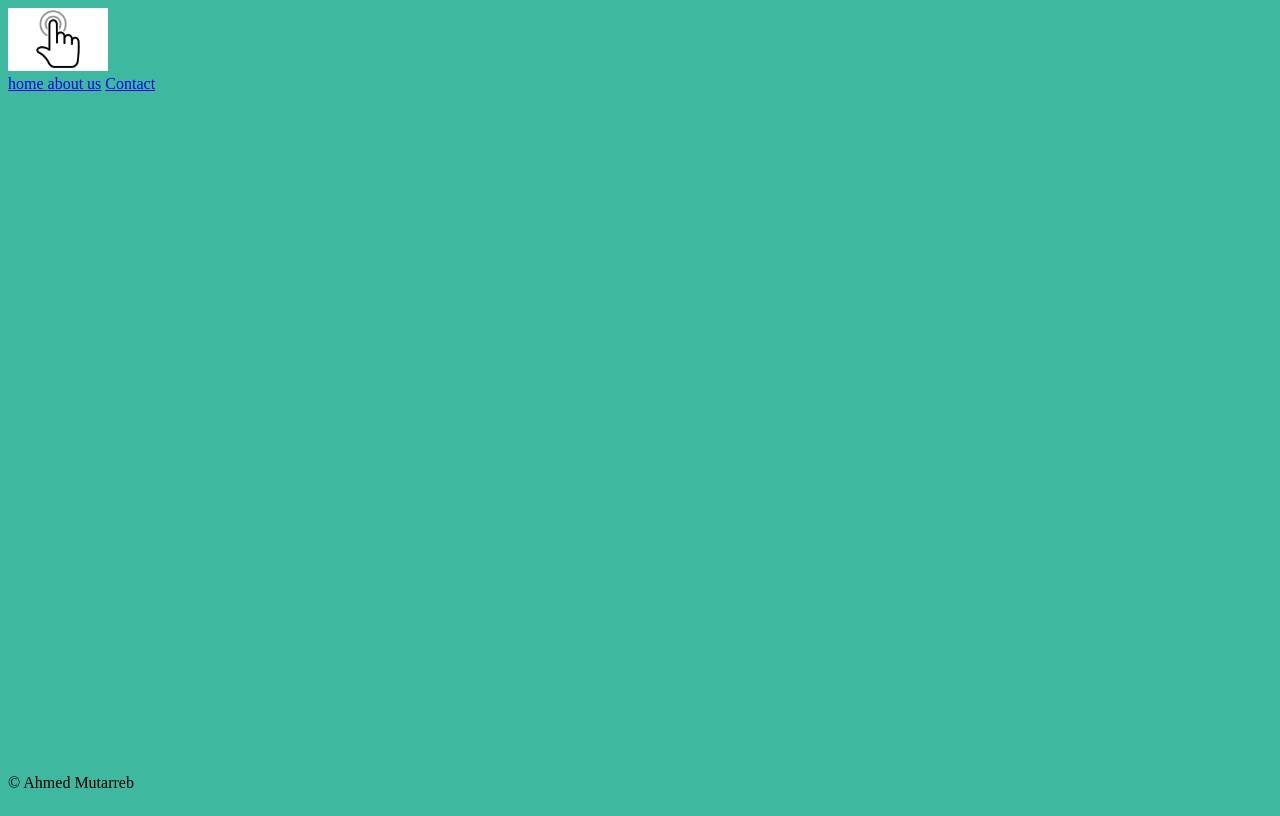
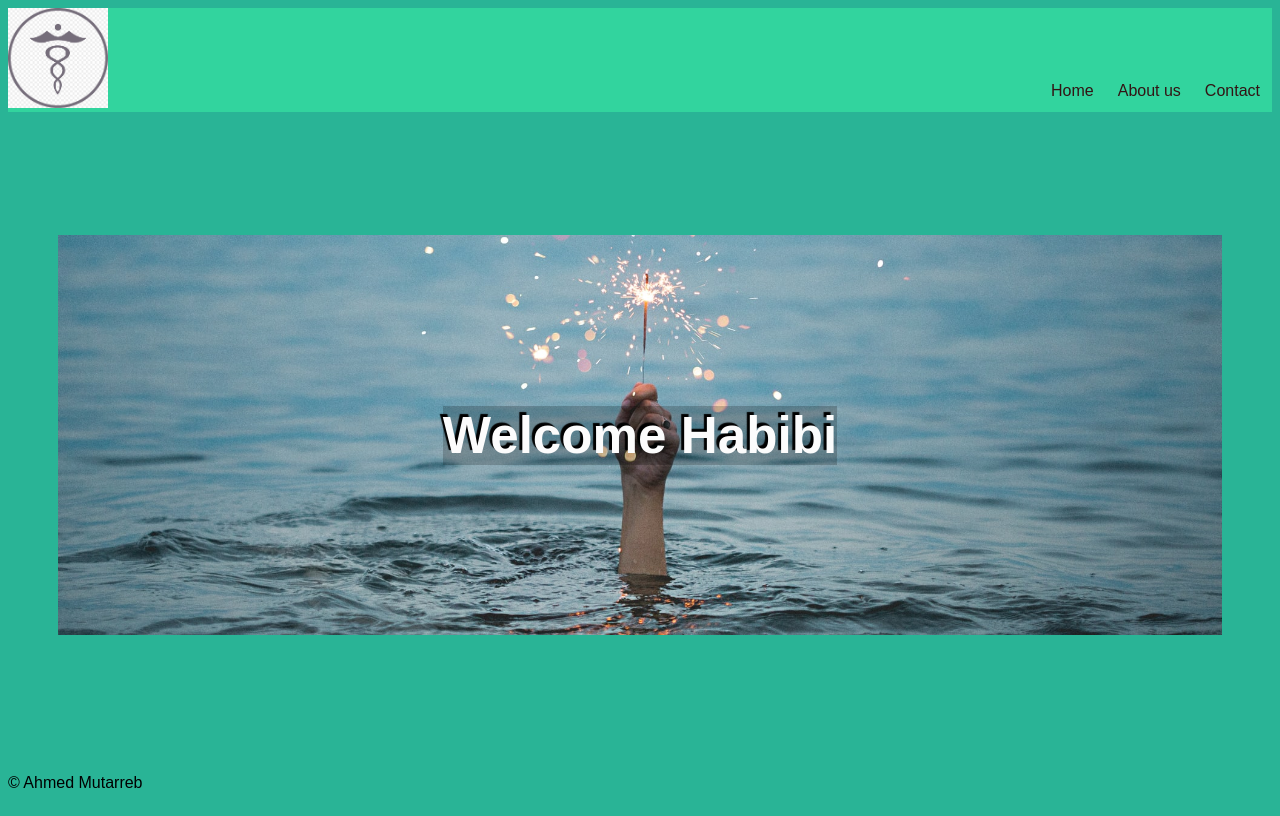
Before and after one commit to ahmedmutarreb/First_Project, a plain HTML site: page index.html in a window 1280 px wide. Drawn offline with Linux system fonts and the light colour scheme.

Commit message:
style update banner

```diff
--- a/index.html
+++ b/index.html
@@ -5,34 +5,35 @@
         <meta charset ="utf-8">
         <link rel="icon" href="images/icon.png">
         <link rel="stylesheet" href="styles.css">
+        <link rel="preconnect" href="https://fonts.gstatic.com">
+        <link href="https://fonts.googleapis.com/css2?family=Open+Sans:wght@300;700&display=swap" rel="stylesheet">
+        <link rel="preconnect" href="https://fonts.gstatic.com">
+        <link href="https://fonts.googleapis.com/css2?family=Comfortaa:wght@300&family=Open+Sans:wght@300;700&display=swap" rel="stylesheet">
 
     </head>
     <body>
-        <header>
+        <header class ="main-header">
 
             <a href = "index.html">
-
-                <img class= "logo" src= "images/icon.png">
-
-
+                <img class= "logo" src= "images/logo12.jpg">
             </a>
-            <nav>
-                <a href= "index.html"> home </a>
-                <a href = "about.html"> about us</a>
+            <nav class = "main-navigation">
+                <a href= "index.html"> Home </a>
+                <a href = "about.html"> About us </a>
                 <a href =" contact.html"> Contact </a>
 
             </nav>
         </header>
-        <main>
+        <main class ="content">
+            <div class ='banner'>
+                <h1> Welcome Habibi</h1>
+            </div>
 
         </main>
-        <footer>
+        <footer class ="main-footer">
             <p>&copy; Ahmed Mutarreb</p>
 
         </footer>
 
-
-
-
     </body>
 </html>
--- a/styles.css
+++ b/styles.css
@@ -4,13 +4,62 @@ html, body {
 }
 
 body {
-    background-color:rgb(62, 185, 159);
+    background-color:rgb(41, 180, 150);
     display:grid;
     grid-template-rows: auto 1fr auto;
-
-
+    font-family:Arial, Helvetica, sans-serif;
 }
 
 .logo {
     width:100px;
 }
+.logo:hover{
+    transform: rotate(180deg);
+}
+.main-header {
+    display:grid;
+    grid-template-columns: 1fr 1fr;
+    background-color: rgb(50, 212, 158);
+}
+
+.main-navigation {
+    justify-self:end;
+    align-self: end;
+    display:flex;
+
+
+}
+.main-navigation a{
+    color: rgb(51, 20, 20);
+    display: block;
+    padding: 12px;
+    text-decoration: none;
+    display:grid;
+    background-color:rgba(0,0,0,0)
+
+}
+/*: hover is a pseudo class*/
+.main.navigation a:hover {
+    background-color: rgb(24, 32, 80);
+}
+.content {
+    margin : auto 50px;
+}
+.banner{
+    min-height: 50vh;
+    background-color: rgb(33, 128, 120);
+    display: grid;
+    place-items:center;
+    background-image:url('images/kristopher-roller-PC_lbSSxCZE-unsplash.jpg');
+    background-size:cover;
+    background-position: center;
+}
+.banner h1 {
+    font-size:3.2em;
+    color: rgb(252, 252, 252);
+    text-shadow:-3px -3px 1px black;
+    background-color:rgba(0, 0, 0, 0.205);
+
+
+
+}
```
Also changed, not shown: images/diana-simumpande-GSPFjHIx2tE-unsplash.jpg (added), images/kristopher-roller-PC_lbSSxCZE-unsplash.jpg (added), images/logo12.jpg (added), images/old sana'a.jpg (added), sanaa.jpg (deleted).
